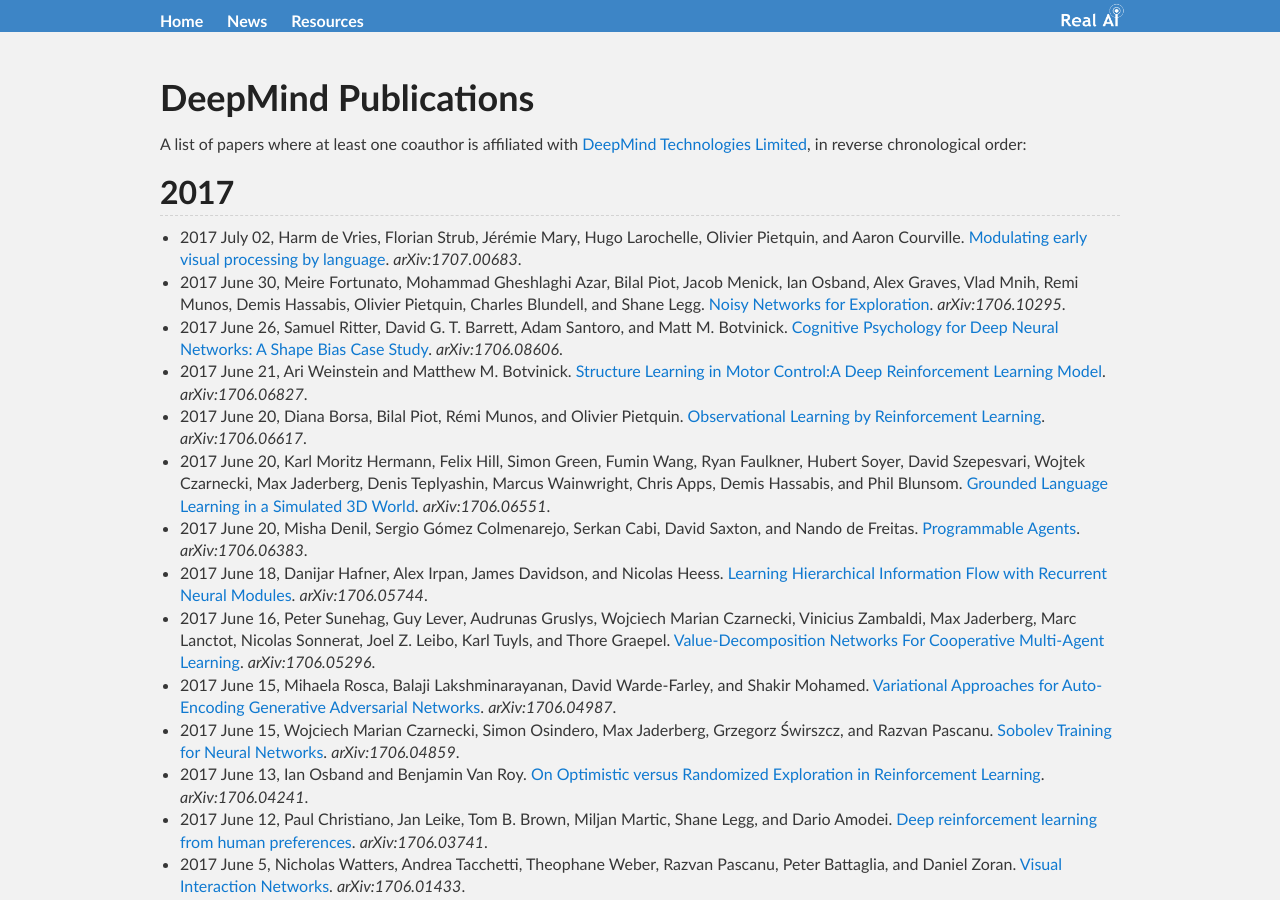
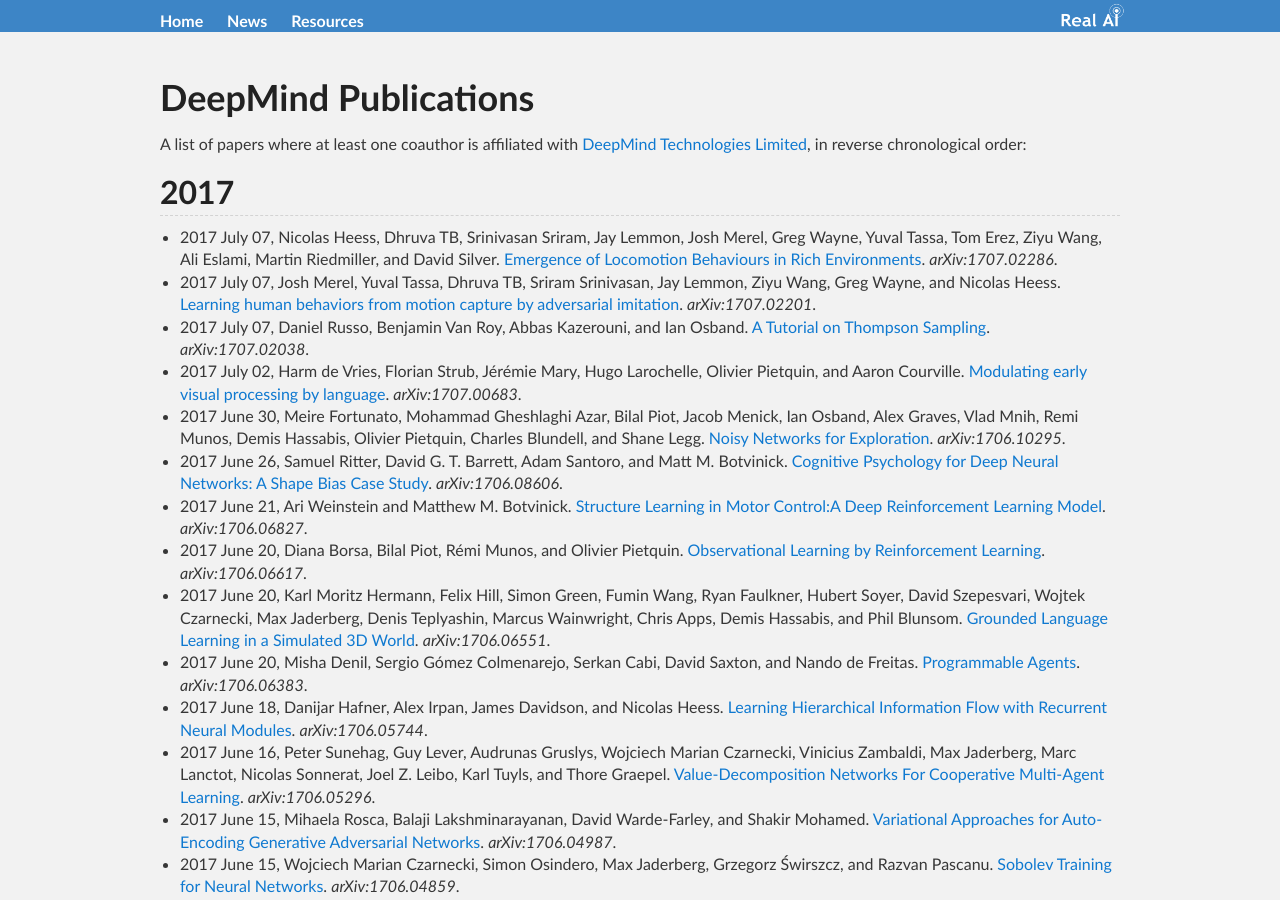
Before and after one commit to Tonywuhk/realai.org, a Jekyll site: the page built from labs/deepmind-publications.md, in a window 1280 px wide and 900 px high. Built offline with Jekyll 4.4.1, drawn with Linux system fonts in a browser that asks for light colours; our own code applies the rules of GitHub Pages for plain Markdown files; formulas are drawn with MathJax 3; comment, search, counter and statistics services are not loaded; the repository's description, which GitHub fills in, is left out; some of the changed text lies outside the part shown.

Commit message:
Add DeepMind rich environment locomotion paper

```diff
--- a/labs/deepmind-publications.md
+++ b/labs/deepmind-publications.md
@@ -8,6 +8,9 @@
 
 ## 2017
 
+* 2017 July 07, Nicolas Heess, Dhruva TB, Srinivasan Sriram, Jay Lemmon, Josh Merel, Greg Wayne, Yuval Tassa, Tom Erez, Ziyu Wang, Ali Eslami, Martin Riedmiller, and David Silver. [Emergence of Locomotion Behaviours in Rich Environments](https://arxiv.org/abs/1707.02286). *arXiv:1707.02286*.
+* 2017 July 07, Josh Merel, Yuval Tassa, Dhruva TB, Sriram Srinivasan, Jay Lemmon, Ziyu Wang, Greg Wayne, and Nicolas Heess. [Learning human behaviors from motion capture by adversarial imitation](https://arxiv.org/abs/1707.02201). *arXiv:1707.02201*.
+* 2017 July 07, Daniel Russo, Benjamin Van Roy, Abbas Kazerouni, and Ian Osband. [A Tutorial on Thompson Sampling](https://arxiv.org/abs/1707.02038). *arXiv:1707.02038*.
 * 2017 July 02, Harm de Vries, Florian Strub, Jérémie Mary, Hugo Larochelle, Olivier Pietquin, and Aaron Courville. [Modulating early visual processing by language](https://arxiv.org/abs/1707.00683). *arXiv:1707.00683*.
 * 2017 June 30, Meire Fortunato, Mohammad Gheshlaghi Azar, Bilal Piot, Jacob Menick, Ian Osband, Alex Graves, Vlad Mnih, Remi Munos, Demis Hassabis, Olivier Pietquin, Charles Blundell, and Shane Legg. [Noisy Networks for Exploration](https://arxiv.org/abs/1706.10295). *arXiv:1706.10295*.
 * 2017 June 26, Samuel Ritter, David G. T. Barrett, Adam Santoro, and Matt M. Botvinick. [Cognitive Psychology for Deep Neural Networks: A Shape Bias Case Study](https://arxiv.org/abs/1706.08606). *arXiv:1706.08606*.
@@ -73,6 +76,7 @@
 * 2017 February 10, Joel Z. Leibo, Vinicius Zambaldi, Marc Lanctot, Janusz Marecki, and Thore Graepel. [Multi-agent Reinforcement Learning in Sequential Social Dilemmas](https://arxiv.org/abs/1702.03037). *arXiv:1702.03037*.
 * 2017 January 30, Chrisantha Fernando, Dylan Banarse, Charles Blundell, Yori Zwols, David Ha, Andrei A. Rusu, Alexander Pritzel, and Daan Wierstra. [PathNet: Evolution Channels Gradient Descent in Super Neural Networks](https://arxiv.org/abs/1701.08734). *arXiv:1701.08734*.
 * 2017 January 27, Anjuli Kannan and Oriol Vinyals. [Adversarial Evaluation of Dialogue Models](https://arxiv.org/abs/1701.08198). *arXiv:1701.08198*.
+* 2017 January 20, David Silver, Hado van Hasselt, Matteo Hessel, Tom Schaul, Arthur Guez, Tim Harley, Gabriel Dulac-Arnold, David Reichert, Neil Rabinowitz, Andre Barreto, and Thomas Degris. [The Predictron: End-To-End Learning and Planning](https://arxiv.org/abs/1612.08810). *arXiv:1612.08810*.
 * 2017 January 15, Graham Neubig, Chris Dyer, Yoav Goldberg, Austin Matthews, Waleed Ammar, Antonios Anastasopoulos, Miguel Ballesteros, David Chiang, Daniel Clothiaux, Trevor Cohn, Kevin Duh, Manaal Faruqui, Cynthia Gan, Dan Garrette, Yangfeng Ji, Lingpeng Kong, Adhiguna Kuncoro, Gaurav Kumar, Chaitanya Malaviya, Paul Michel, Yusuke Oda, Matthew Richardson, Naomi Saphra, Swabha Swayamdipta, and Pengcheng Yin. [DyNet: The Dynamic Neural Network Toolkit](https://arxiv.org/abs/1701.03980). *arXiv:1701.03980*.
 
 ## 2016
```
Also changed, not shown: README.md (+1 -2 lines), labs/google-brain-publications.md (+1 -0 lines), prosaic.md (added, +24 -0 lines).
